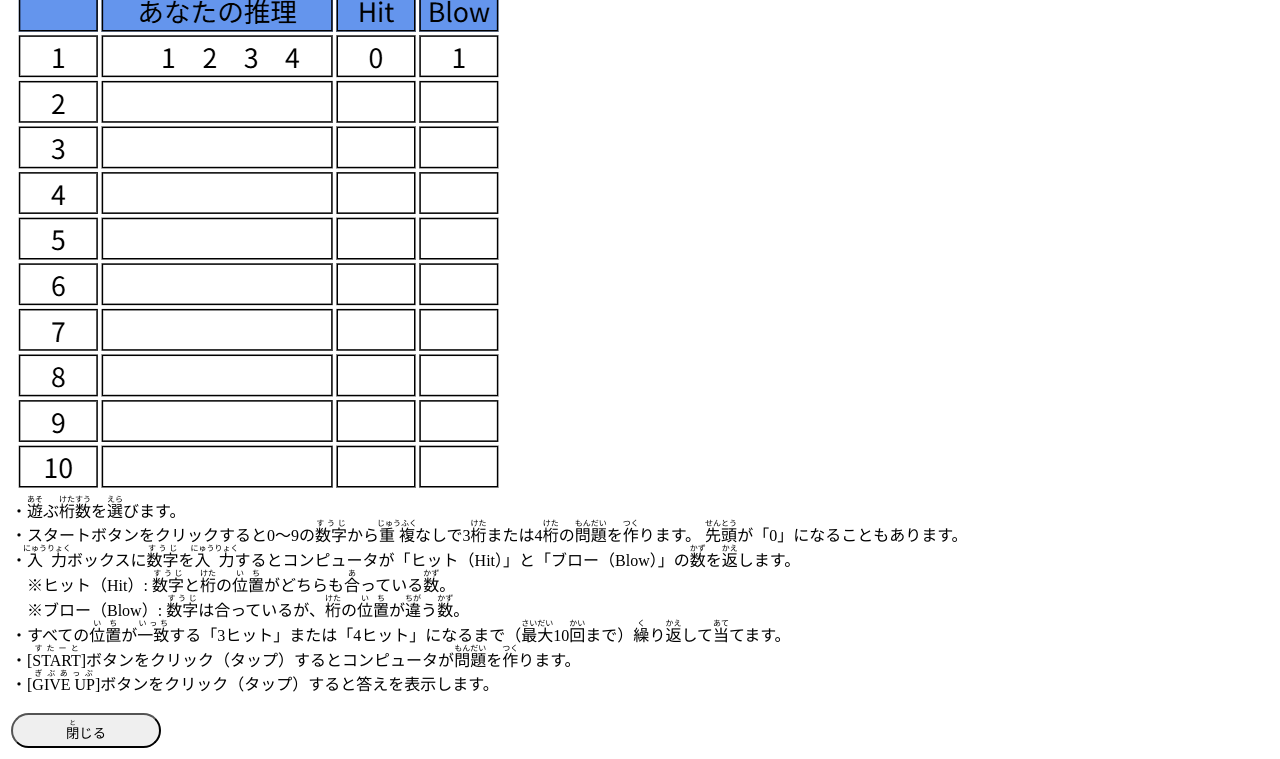
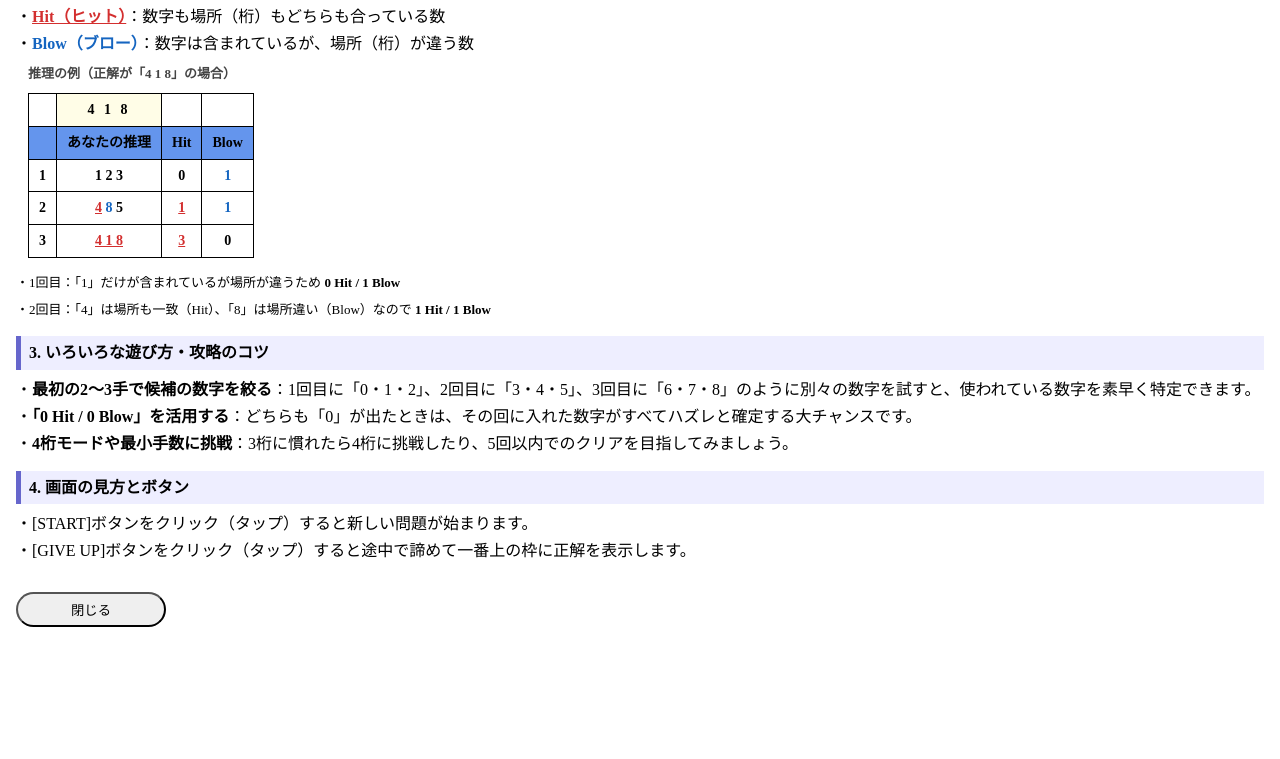
Before and after one commit to perorena/webgames, a plain HTML site: page HitAndBlow/HitAndBlowHelp.html in a window 1280 px wide. Shown: the part 401-1160 px from the top of the page. After the commit the page ends 1048 px from the top, so only its background shows below. Drawn offline with Linux system fonts and the light colour scheme.

Commit message:
Add files via upload

```diff
--- a/HitAndBlow/HitAndBlowHelp.html
+++ b/HitAndBlow/HitAndBlowHelp.html
@@ -4,35 +4,127 @@
     <base target="_top">
     <meta name="viewport" content="width=device-width, initial-scale=1.0">
     <meta charset="UTF-8">
-    <title>ヒット＆ブロー</title>
-    <!-- CSS -->
+    <title>ヒット＆ブロー - 遊び方</title>
+    <!-- CSS（本編と同じCSSを使用） -->
     <link type="text/css" rel="stylesheet" href="./HitAndBlow.css">
-    <!-- JavaScript -->
-    <script type="text/javascript">
-    </script>
+    <style>
+        /* 遊び方ページ用の追加スタイル */
+        #explanation {
+            line-height: 1.7;
+            padding: 10px 6px;
+        }
+        .section_title {
+            font-weight: bold;
+            background-color: #eef;
+            border-left: 5px solid #66c;
+            padding: 3px 8px;
+            margin: 14px 0 6px 0;
+        }
+        /* 本編の履歴テーブルを模したHTMLミニ図解 */
+        .mini_history {
+            border-collapse: collapse;
+            margin: 8px 0 10px 12px;
+            font-size: 14px;
+        }
+        .mini_history th, .mini_history td {
+            border: 1px solid #000;
+            padding: 4px 10px;
+            text-align: center;
+            font-weight: bold;
+        }
+        .mini_history th {
+            background-color: cornflowerblue;
+        }
+        .mini_history td.secret {
+            background-color: #fffde7;
+            letter-spacing: 3px;
+        }
+        .hit_num {
+            color: #d32f2f;
+            text-decoration: underline;
+        }
+        .blow_num {
+            color: #1565c0;
+        }
+        .rule_label {
+            font-size: 13px;
+            font-weight: bold;
+            color: #444;
+            margin: 6px 0 2px 12px;
+        }
+    </style>
 </head>
 <body>
     <table id="main_table">
         <tr>
             <td id="title">
-                <span id="title_line">【ヒット＆ブロー】</span>
+                <span id="title_line">【ヒット＆ブロー】遊び方</span>
             </td>
         </tr>
         <tr>
             <td id="explanation">
-                ヒットアンドブローは、0～9の<ruby>数字<rt>すうじ</rt></ruby>を<ruby>使<rt>つか</rt></ruby>ってコンピュータが<ruby>作<rt>つく</rt></ruby>った<ruby>数値<rt>すうち</rt></ruby>を<ruby>当<rt>あて</rt></ruby>てる<ruby>推理<rt>すいり</rt></ruby>ゲームです。<br>
-                <img src="../img/HitAndBlow.png"><br>
-                ・<ruby>遊<rt>あそ</rt></ruby>ぶ<ruby>桁数<rt>けたすう</rt></ruby>を<ruby>選<rt>えら</rt></ruby>びます。<br>
-                ・スタートボタンをクリックすると0～9の<ruby>数字<rt>すうじ</rt></ruby>から<ruby>重複<rt>じゅうふく</rt></ruby>なしで3<ruby>桁<rt>けた</rt></ruby>または4<ruby>桁<rt>けた</rt></ruby>の<ruby>問題<rt>もんだい</rt></ruby>を<ruby>作<rt>つく</rt></ruby>ります。
-                <ruby>先頭<rt>せんとう</rt></ruby>が「0」になることもあります。<br>
-                ・<ruby>入力<rt>にゅうりょく</rt></ruby>ボックスに<ruby>数字<rt>すうじ</rt></ruby>を<ruby>入力<rt>にゅうりょく</rt></ruby>するとコンピュータが「ヒット（Hit）」と「ブロー（Blow）」の<ruby>数<rt>かず</rt></ruby>を<ruby>返<rt>かえ</rt></ruby>します。<br>
-                &emsp;※ヒット（Hit）: <ruby>数字<rt>すうじ</rt></ruby>と<ruby>桁<rt>けた</rt></ruby>の<ruby>位置<rt>いち</rt></ruby>がどちらも<ruby>合<rt>あ</rt></ruby>っている<ruby>数<rt>かず</rt></ruby>。<br>
-                &emsp;※ブロー（Blow）: <ruby>数字<rt>すうじ</rt></ruby>は合っているが、<ruby>桁<rt>けた</rt></ruby>の<ruby>位置<rt>いち</rt></ruby>が<ruby>違<rt>ちが</rt></ruby>う<ruby>数<rt>かず</rt></ruby>。<br>
-                ・すべての<ruby>位置<rt>いち</rt></ruby>が<ruby>一致<rt>いっち</rt></ruby>する「3ヒット」または「4ヒット」になるまで（<ruby>最大<rt>さいだい</rt></ruby>10<ruby>回<rt>かい</rt></ruby>まで）<ruby>繰<rt>く</rt></ruby>り<ruby>返<rt>かえ</rt></ruby>して<ruby>当<rt>あて</rt></ruby>てます。<br>
-                ・[<ruby>START<rt>すたーと</rt></ruby>]ボタンをクリック（タップ）するとコンピュータが<ruby>問題<rt>もんだい</rt></ruby>を<ruby>作<rt>つく</rt></ruby>ります。<br>
-                ・[<ruby>GIVE UP<rt>ぎぶあっぷ</rt></ruby>]ボタンをクリック（タップ）すると答えを表示します。<br><br>
+                0〜9の数字を使って、コンピュータが作った<b>3桁または4桁の秘密の数字</b>を推理して当てるゲームです。<br>
 
-                <button class="transition_button" onclick='window.close()'><ruby>閉<rt>と</rt></ruby>じる</button>
+                <div class="section_title">1. 基本ルール</div>
+                ・遊ぶ桁数（3桁 / 4桁）を選び、[START]ボタンを押すとスタートします。<br>
+                ・0〜9の数字から<b>重複なし（すべて別の数字）</b>で問題が作られます。<br>
+                <span style="font-size: 13px;">※「0 5 2」のように先頭が「0」になることもあります。</span><br>
+                ・プルダウンから数字をすべて選ぶと自動で判定され、<b>「Hit（ヒット）」</b>と<b>「Blow（ブロー）」</b>の数が表示されます。<br>
+                ・<b>10回以内</b>にすべての数字と位置を当てる（3Hit または 4Hit）とクリアです！<br>
+
+                <div class="section_title">2. Hit（ヒット）と Blow（ブロー）の見方</div>
+                ・<b class="hit_num">Hit（ヒット）</b>：数字も場所（桁）もどちらも合っている数<br>
+                ・<b class="blow_num">Blow（ブロー）</b>：数字は含まれているが、場所（桁）が違う数<br>
+
+                <!-- HTMLミニ図解 -->
+                <div class="rule_label">推理の例（正解が「4 1 8」の場合）</div>
+                <table class="mini_history">
+                    <tr>
+                        <td></td>
+                        <td class="secret">4 1 8</td>
+                        <td></td>
+                        <td></td>
+                    </tr>
+                    <tr>
+                        <th></th>
+                        <th>あなたの推理</th>
+                        <th>Hit</th>
+                        <th>Blow</th>
+                    </tr>
+                    <tr>
+                        <td>1</td>
+                        <td>1 2 3</td>
+                        <td>0</td>
+                        <td><span class="blow_num">1</span></td>
+                    </tr>
+                    <tr>
+                        <td>2</td>
+                        <td><span class="hit_num">4</span> <span class="blow_num">8</span> 5</td>
+                        <td><span class="hit_num">1</span></td>
+                        <td><span class="blow_num">1</span></td>
+                    </tr>
+                    <tr>
+                        <td>3</td>
+                        <td><span class="hit_num">4 1 8</span></td>
+                        <td><span class="hit_num">3</span></td>
+                        <td>0</td>
+                    </tr>
+                </table>
+                <span style="font-size: 13px;">
+                    ・1回目：「1」だけが含まれているが場所が違うため <b>0 Hit / 1 Blow</b><br>
+                    ・2回目：「4」は場所も一致（Hit）、「8」は場所違い（Blow）なので <b>1 Hit / 1 Blow</b>
+                </span><br>
+
+                <div class="section_title">3. いろいろな遊び方・攻略のコツ</div>
+                ・<b>最初の2〜3手で候補の数字を絞る</b>：1回目に「0・1・2」、2回目に「3・4・5」、3回目に「6・7・8」のように別々の数字を試すと、使われている数字を素早く特定できます。<br>
+                ・<b>「0 Hit / 0 Blow」を活用する</b>：どちらも「0」が出たときは、その回に入れた数字がすべてハズレと確定する大チャンスです。<br>
+                ・<b>4桁モードや最小手数に挑戦</b>：3桁に慣れたら4桁に挑戦したり、5回以内でのクリアを目指してみましょう。<br>
+
+                <div class="section_title">4. 画面の見方とボタン</div>
+                ・[START]ボタンをクリック（タップ）すると新しい問題が始まります。<br>
+                ・[GIVE UP]ボタンをクリック（タップ）すると途中で諦めて一番上の枠に正解を表示します。<br><br>
+
+                <button class="transition_button" onclick='window.close()'>閉じる</button>
             </td>
         </tr>
     </table>
```
